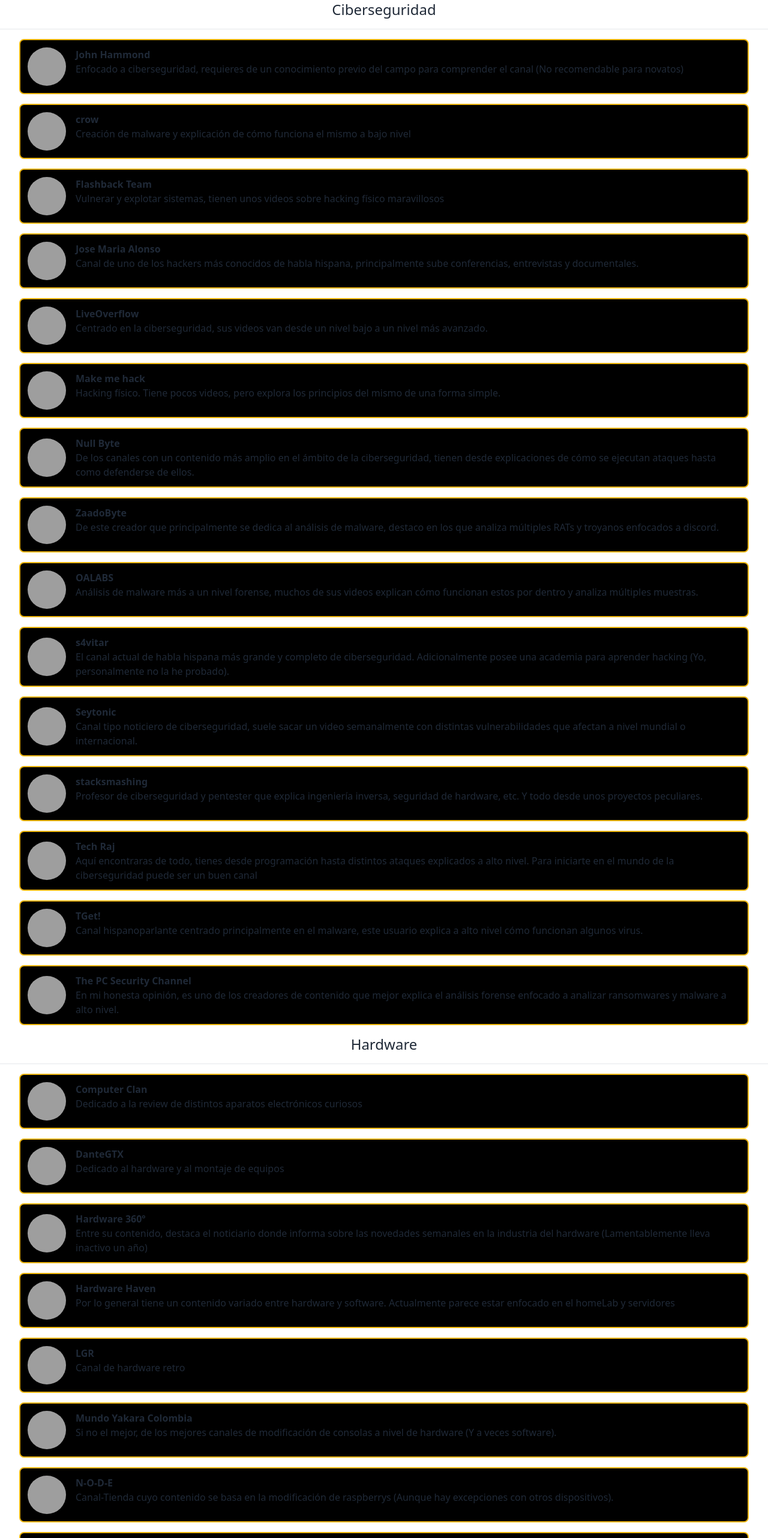
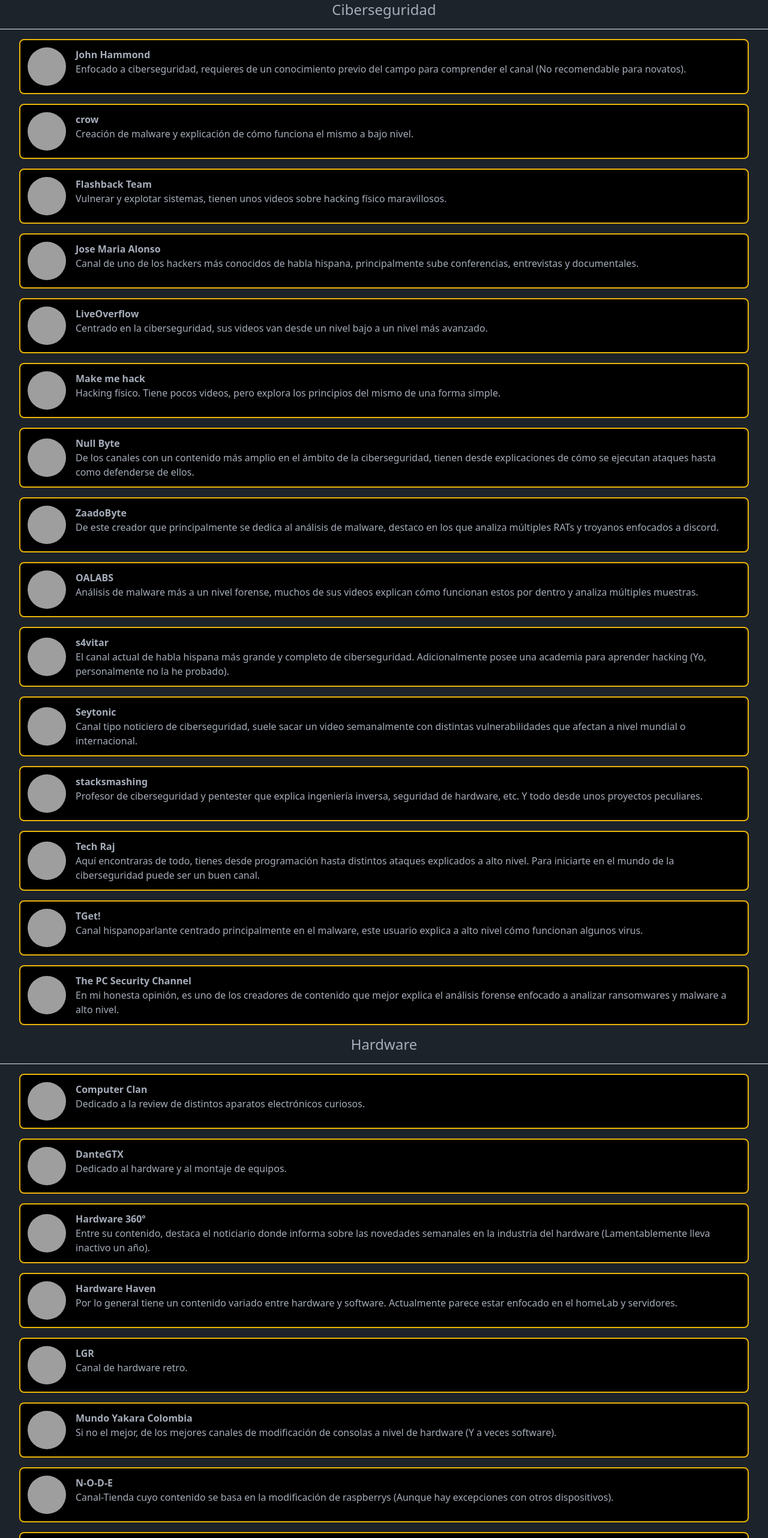
Before and after one commit to ThePuraDora/thepuradora.github.io, a plain HTML site: page index.html in a window 1280 px wide. Shown: the top 2564 px of the page at 60% size. Drawn offline with nearby package versions, Linux system fonts and the light colour scheme; grey boxes are pictures that could not be loaded.

Commit message:
Add files via upload
Fixed not being able to see the correct colors of the website with a light time.

Added dots at the end of some phrases

```diff
--- a/index.html
+++ b/index.html
@@ -1,12 +1,12 @@
 <!DOCTYPE html>
-<html class="bg-grey" lang="es">
+<html data-theme="dark" lang="es">
 <head>
+<script src="https://cdn.tailwindcss.com"></script>
 <link href="https://cdn.jsdelivr.net/npm/daisyui@3.7.5/dist/full.css" rel="stylesheet" type="text/css">
-<script src="https://cdn.tailwindcss.com"></script>
 <title>Creadores de contenido</title>
 </head>
 
-<body>
+<body class="bg-grey">
 <h1 class="text-center text-2xl">Ciberseguridad</h1>
 <hr class="my-4">
 <!--JohnHammond-->
@@ -22,7 +22,7 @@
      John Hammond
     </strong>
     <p>
-     Enfocado a ciberseguridad, requieres de un conocimiento previo del campo para comprender el canal (No recomendable para novatos)
+     Enfocado a ciberseguridad, requieres de un conocimiento previo del campo para comprender el canal (No recomendable para novatos).
     </p>
    </div>
   </div>
@@ -40,7 +40,7 @@
      crow
     </strong>
     <p>
-     Creación de malware y explicación de cómo funciona el mismo a bajo nivel
+     Creación de malware y explicación de cómo funciona el mismo a bajo nivel.
     </p>
    </div>
   </div>
@@ -58,7 +58,7 @@
      Flashback Team
     </strong>
     <p>
-     Vulnerar y explotar sistemas, tienen unos videos sobre hacking físico maravillosos
+     Vulnerar y explotar sistemas, tienen unos videos sobre hacking físico maravillosos.
     </p>
    </div>
   </div>
@@ -238,7 +238,7 @@
      Tech Raj
     </strong>
     <p>
-     Aquí encontraras de todo, tienes desde programación hasta distintos ataques explicados a alto nivel. Para iniciarte en el mundo de la ciberseguridad puede ser un buen canal
+     Aquí encontraras de todo, tienes desde programación hasta distintos ataques explicados a alto nivel. Para iniciarte en el mundo de la ciberseguridad puede ser un buen canal.
     </p>
    </div>
   </div>
@@ -294,7 +294,7 @@
      Computer Clan
     </strong>
     <p>
-     Dedicado a la review de distintos aparatos electrónicos curiosos
+     Dedicado a la review de distintos aparatos electrónicos curiosos.
     </p>
    </div>
   </div>
@@ -312,7 +312,7 @@
      DanteGTX
     </strong>
     <p>
-     Dedicado al hardware y al montaje de equipos
+     Dedicado al hardware y al montaje de equipos.
     </p>
    </div>
   </div>
@@ -330,7 +330,7 @@
      Hardware 360º
     </strong>
     <p>
-     Entre su contenido, destaca el noticiario donde informa sobre las novedades semanales en la industria del hardware (Lamentablemente lleva inactivo un año)
+     Entre su contenido, destaca el noticiario donde informa sobre las novedades semanales en la industria del hardware (Lamentablemente lleva inactivo un año).
     </p>
    </div>
   </div>
@@ -348,7 +348,7 @@
      Hardware Haven
     </strong>
     <p>
-     Por lo general tiene un contenido variado entre hardware y software. Actualmente parece estar enfocado en el homeLab y servidores
+     Por lo general tiene un contenido variado entre hardware y software. Actualmente parece estar enfocado en el homeLab y servidores.
     </p>
    </div>
   </div>
@@ -366,7 +366,7 @@
      LGR
     </strong>
     <p>
-     Canal de hardware retro
+     Canal de hardware retro.
     </p>
    </div>
   </div>
@@ -440,7 +440,7 @@
      Awesome Open Source
     </strong>
     <p>
-     Sube software de código abierto y gratuito, es probable que encuentres alguno que te interese o sustituya algún otro programa privativo del que hagas uso actualmente
+     Sube software de código abierto y gratuito, es probable que encuentres alguno que te interese o sustituya algún otro programa privativo del que hagas uso actualmente.
     </p>
    </div>
   </div>
@@ -568,7 +568,7 @@
      Facu Peralta
     </strong>
     <p>
-     Documentales sobre consolas, la industria que rodea a estas y software (Lo conocí por una serie donde explicaba más a detalle cómo se realizó el pirateo de múltiples consolas)
+     Documentales sobre consolas, la industria que rodea a estas y software (Lo conocí por una serie donde explicaba más a detalle cómo se realizó el pirateo de múltiples consolas).
     </p>
    </div>
   </div>
@@ -586,7 +586,7 @@
      Guinxu
     </strong>
     <p>
-     Desarrollo de videojuegos (Enfocado a como se funcionan distintas mecánicas de los mismos)
+     Desarrollo de videojuegos (Enfocado a como se funcionan distintas mecánicas de los mismos).
     </p>
    </div>
   </div>
@@ -640,7 +640,7 @@
      Jim Broning
     </strong>
     <p>
-     Canal dedicado a espiar y destruir call centers de scammers
+     Canal dedicado a espiar y destruir call centers de scammers.
     </p>
    </div>
   </div>
```
